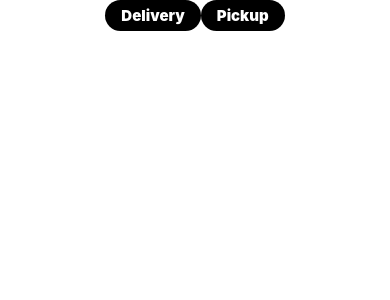
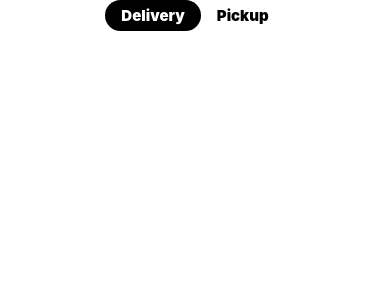
Before and after one commit to IgorUU/UberEats, a React Native app: screen / in a window 390 px wide. Shown: the top 300 px of the page. Built offline with nearby package versions, Linux system fonts and the light colour scheme.

Commit message:
Adding state to header buttons

```diff
--- a/components/HeaderTabs.js
+++ b/components/HeaderTabs.js
@@ -1,29 +1,37 @@
-import React from "react";
+import React, { useState } from "react";
 import { View, Text } from 'react-native';
 import { TouchableOpacity } from "react-native";
 
 const HeaderTabs = () => {
+  const [activeTab, setActiveTab] = useState('Delivery');
+
   return (
     <View style={{
       flexDirection: "row", alignSelf: "center"
     }}>
-      <HeaderButton text="Delivery" />
-      <HeaderButton text="Pickup" />
-      {/* HeaderButton */}
+      <HeaderButton text="Delivery" btnColor="black" textColor="white"
+        activeTab={activeTab} setActiveTab={setActiveTab}
+      />
+      <HeaderButton text="Pickup" btnColor="white" textColor="black"
+        activeTab={activeTab} setActiveTab={setActiveTab}
+      />
     </View>
   )
 }
 
 const HeaderButton = (props) => {
   return (
-      <TouchableOpacity style={{
-        backgroundColor: "black",
-        paddingVertical: 6,
-        paddingHorizontal: 16,
-        borderRadius: 30
-      }}>
+      <TouchableOpacity
+        style={{
+          backgroundColor: props.activeTab === props.text ? "black" : "white",
+          paddingVertical: 6,
+          paddingHorizontal: 16,
+          borderRadius: 30
+        }}
+        onPress={() => props.setActiveTab(props.text)}
+      >
         <Text style={{
-          color: "white", fontSize: 15, fontWeight: '900'
+          color: props.activeTab === props.text ? "white" : "black", fontSize: 15, fontWeight: '900'
         }}>{props.text}</Text>
       </TouchableOpacity>
   )
```
